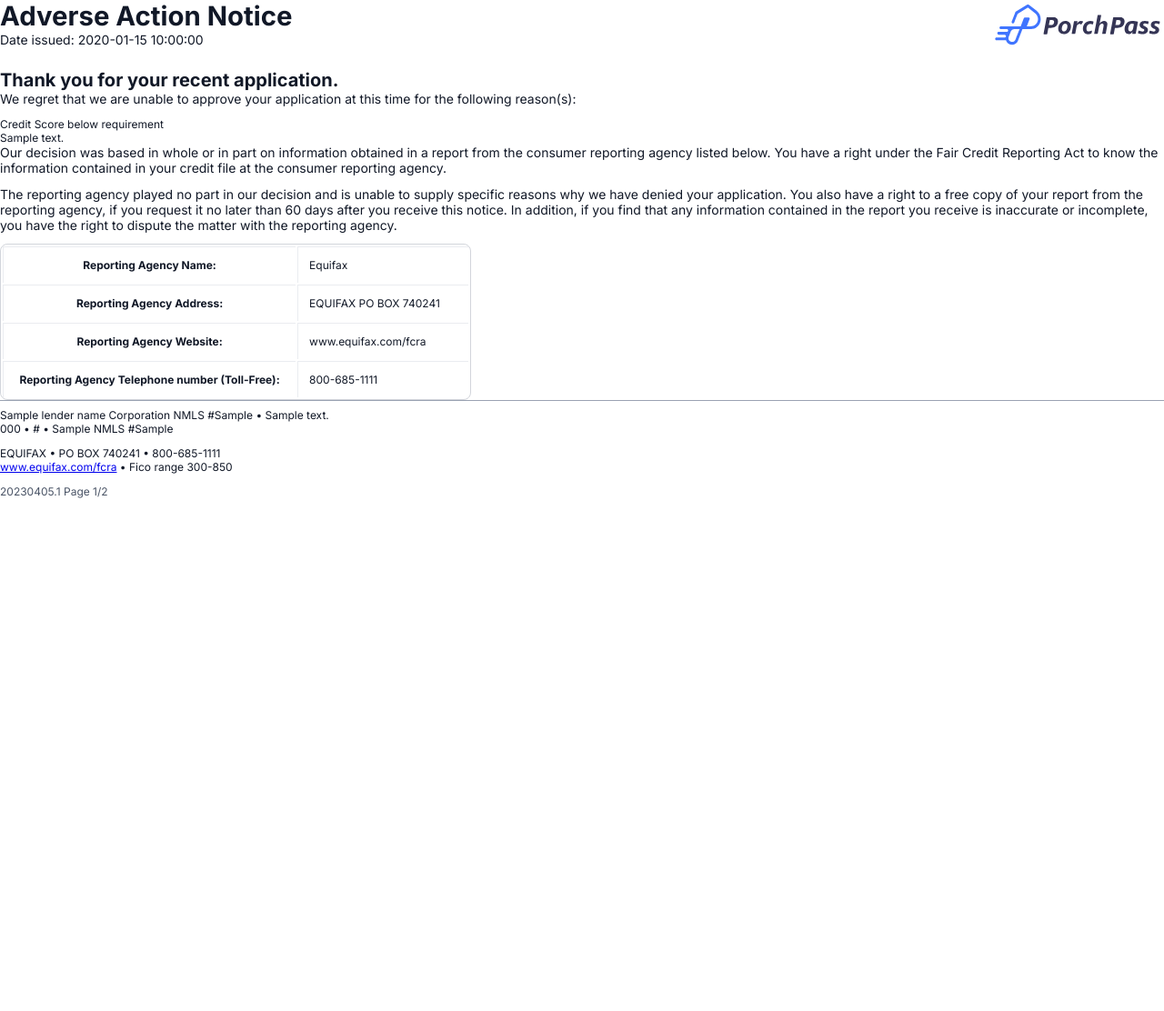
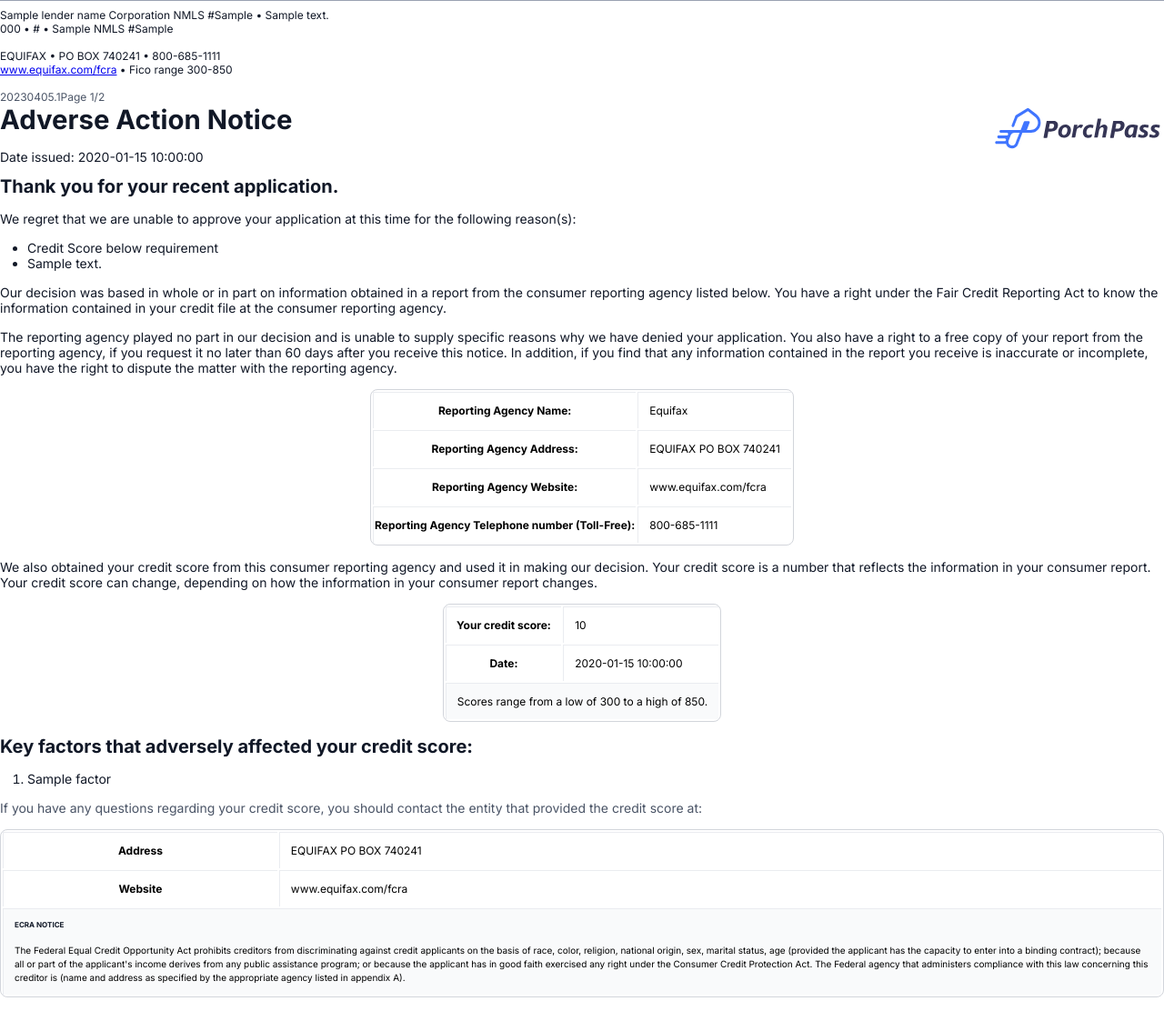
Before and after one commit to Porchpass/doc-service-sandbox, a Python web app: template src/templates/adverse_action_notice.html.jinja in a window 1280 px wide. Shown: the whole page at 91% size. Before the commit the page ends 548 px from the top, so only its background shows below. Run offline with Jinja, Linux system fonts and the light colour scheme; the template is opened without the code that fills it: most values are stand-ins (such as "Sample title", 1, 10 or a date in 2020).

Commit message:
design system cont'd, more readme tweaks

```diff
--- a/src/templates/adverse_action_notice.html.jinja
+++ b/src/templates/adverse_action_notice.html.jinja
@@ -12,6 +12,7 @@
 {% endblock %}
 
 {% block content %}
+  <section class="chapter">
     <h2>Thank you for your recent application.</h2>
     <p>We regret that we are unable to approve your application at this time for the following reason(s):</p>
     <ul>
@@ -22,6 +23,7 @@
     </ul>
     <p>Our decision was based in whole or in part on information obtained in a report from the consumer reporting agency listed below. You have a right under the Fair Credit Reporting Act to know the information contained in your credit file at the consumer reporting agency.</p>
     <p>The reporting agency played no part in our decision and is unable to supply specific reasons why we have denied your application. You also have a right to a free copy of your report from the reporting agency, if you request it no later than 60 days after you receive this notice. In addition, if you find that any information contained in the report you receive is inaccurate or incomplete, you have the right to dispute the matter with the reporting agency.</p>
+    <div class="container-narrow">
       <table>
         <tbody>
           <tr>
@@ -42,4 +44,37 @@
           </tr>
         </tbody>
       </table>
+    </div>
+  </section>
+
+  <section class="chapter">
+    <p>We also obtained your credit score from this consumer reporting agency and used it in making our decision. Your credit score is a number that reflects the information in your consumer report. Your credit score can change, depending on how the information in your consumer report changes.</p>
+    <div class="container-narrow">
+      <table>
+        <tbody>
+          <tr>
+            <th>Your credit score:</th>
+            <td>{{credit_score}}</td>
+          </tr>
+          <tr>
+            <th>Date:</th>
+            <td>{{date}}</td>
+          </tr>
+        </tbody>
+        <tfoot>
+          <tr>
+            <td colspan="2">Scores range from a low of 300 to a high of 850.</td>
+          </tr>
+        </tfoot>
+      </table>
+    </div>
+    <h2>Key factors that adversely affected your credit score:</h2>
+    <ol>
+      {% for factor in key_factors %}
+        <li>{{ factor }}</li>
+      {% endfor %}
+    </ol>
+    <p class="text-muted">If you have any questions regarding your credit score, you should contact the entity that provided the credit score at:</p>
+    {% include "partials/equifax-contact-table.html.jinja" %}
+  </section>
 {% endblock %}
--- a/src/templates/kitchen_sink.html.jinja
+++ b/src/templates/kitchen_sink.html.jinja
@@ -29,9 +29,8 @@
 
   <p>Lorem ipsum dolor sit amet consectetur adipisicing elit. Placeat, facilis laborum. Voluptas dignissimos hic quibusdam minima dolorem in optio vel, molestiae reprehenderit officia voluptates dicta aspernatur fuga placeat magnam beatae.</p>
 
-  {% include "partials/ecra-notice.html.jinja" %}
+  <h2>Here's a table</h2>
 
-  <h2>Here's a table</h2>
   <table>
     <thead>
       <tr>
--- a/src/templates/layouts/base.html.jinja
+++ b/src/templates/layouts/base.html.jinja
@@ -13,10 +13,10 @@
 </head>
 <body>
 	{# NOTE: DocRaptor headers and footers come before the content #}
+	{% block footer required %}{% endblock %}
 	{% block header required %}{% endblock %}
 	<main id="content">
 		{% block content %}{% endblock %}
 	</main>
-	{% block footer required %}{% endblock %}
 </body>
 </html>
--- a/src/templates/partials/ecra-notice.html.jinja
+++ b/src/templates/partials/ecra-notice.html.jinja
@@ -1,4 +1,4 @@
-<section class="ecra-notice">
+<section class="ecra-notice container-narrow">
   <h3>ECRA NOTICE</h3>
   <p>The Federal Equal Credit Opportunity Act prohibits creditors from discriminating against credit applicants on the basis of race, color, religion, national origin, sex, marital status, age (provided the applicant has the capacity to enter into a binding contract); because all or part of the applicant's income derives from any public assistance program; or because the applicant has in good faith exercised any right under the Consumer Credit Protection Act. The Federal agency that administers compliance with this law concerning this creditor is (name and address as specified by the appropriate agency listed in appendix A).</p>
 </section>
--- /dev/null
+++ b/src/templates/partials/equifax-contact-table.html.jinja
@@ -0,0 +1,22 @@
+<div class="container-narrow">
+  <table>
+    <tbody>
+      <tr>
+        <th>Address</th>
+        <td>EQUIFAX PO BOX 740241 </td>
+      </tr>
+      <tr>
+        <th>Website</th>
+        <td>www.equifax.com/fcra</td>
+      </tr>
+    </tbody>
+    <tfoot>
+      <tr>
+        <td colspan="2">
+          <h6>ECRA NOTICE</h6>
+          <small>The Federal Equal Credit Opportunity Act prohibits creditors from discriminating against credit applicants on the basis of race, color, religion, national origin, sex, marital status, age (provided the applicant has the capacity to enter into a binding contract); because all or part of the applicant's income derives from any public assistance program; or because the applicant has in good faith exercised any right under the Consumer Credit Protection Act. The Federal agency that administers compliance with this law concerning this creditor is (name and address as specified by the appropriate agency listed in appendix A).</small>
+        </td>
+      </tr>
+    </tfoot>
+  </table>
+</div>
--- a/src/templates/partials/standard-footer.html.jinja
+++ b/src/templates/partials/standard-footer.html.jinja
@@ -2,7 +2,8 @@
   <p>{{lender_name}} Corporation NMLS #{{lender_nmls}} &bull; {{lender_address}}<br />
   {{lender_phone}} &bull; {{lender_website}} &bull; {{lender_originator}} NMLS #{{lender_originator_nmls}}</p>
   <p>EQUIFAX &bull; PO BOX 740241 &bull; 800-685-1111<br/><a href="www.equifax.com/fcra" target="_blank" title="EQUIFAX FCRA">www.equifax.com/fcra</a> &bull; Fico range 300-850</p>
-  {# TODO: flex space between #}
-  <small>{{version}}</small>
-  <small>Page 1/2</small>
+  <div class="flex justify-space-between">
+    <small>{{version}}</small>
+    <small>Page 1/2</small>
+  </div>
 </footer>
--- a/src/templates/partials/standard-header.html.jinja
+++ b/src/templates/partials/standard-header.html.jinja
@@ -1,7 +1,7 @@
 <header class="standard-header">
   <div>
     <h1>{{ title }}</h1>
-    <p>Date issued: {{ notice_date }}</p>
+    <p style="margin-bottom: 0;">Date issued: {{ notice_date }}</p>
   </div>
   {% include "partials/porchpass-logo.svg.jinja" %}
 </header>
--- a/src/templates/styles/styles.css.jinja
+++ b/src/templates/styles/styles.css.jinja
@@ -8,7 +8,12 @@
   --size-4: 4px;
   --size-8: 8px;
   --size-12: 12px;
+  --size-14: 14px;
+  --size-16: 16px;
+  --size-18: 18px;
+  --size-20: 20px;
   --radius-radius-minimal: 8px;
+  --max-width-narrow: 580px;
 }
 
 /* DocRaptor styles */
@@ -21,11 +26,17 @@ footer {
   flow: static(footer-html);
 }
 
+.chapter { break-before: break; }
+
+.heading { break-after: avoid; }
+
+section { break-inside: avoid; }
+
 h1 { counter-reset: chapter; }
 
 @page {
   size: A4 portrait;
-  margin: 90px 0.75in;
+  margin: 150px 0.75in;
   @top {
     content: flow(header-html);
   }
@@ -50,13 +61,13 @@ body, h1, h2, h3, h4, h5, h6, p, ol, ul {
   font-weight: normal;
 }
 
-p {
-  font-size: 14px;
-  margin-bottom: var(--size-12);
+h1, h2, h3, h4, h5, h6, p, ol, ul, table {
+  margin-bottom: calc(var(--size-12) * 1.25);
 }
 
-ol, ul {
-  list-style: none;
+p, ul, ol {
+  color: var(--color-on-surface-on-surface);
+  font-size: var(--size-14);
 }
 
 img {
@@ -68,7 +79,6 @@ img {
 
 body {
   font-family: 'Inter', sans-serif;
-  color: var(--color-on-surface-on-surface);
   font-family: Inter;
   font-size: 12px;
   font-style: normal;
@@ -107,29 +117,20 @@ hr {
   background: var(--color-border-border-dim);
 }
 
-/* .datalabel {
-  color: var(--color-on-surface-on-surface, #111827);
-  font-family: Inter;
-  font-size: 10px;
-  font-style: normal;
-  font-weight: 500;
-  line-height: normal;
-  text-transform: uppercase;
+ol, ul {
+  padding-left: 30px;
 }
 
-.datapoint {
-  color: var(--color-on-surface-on-surface-muted);
-  font-family: Inter;
-  font-size: 10px;
-  font-style: normal;
-  font-weight: 400;
-  line-height: normal;
-} */
+.container-narrow {
+  max-width: --max-width-narrow;
+  margin: 0 auto;
+}
 
 table {
   border-radius: var(--radius-radius-minimal);
   border: 1px solid var(--color-border-border);
-  width: 518px;
+  margin-left: auto;
+  margin-right: auto;
 }
 
 th, td {
@@ -149,9 +150,52 @@ tfoot {
 
 /* utils */
 
-.container-narrow  {
-  max-width: 580px;
-  margin: 0 auto;
+.flex {
+  display: flex;
+}
+
+.flex-row {
+  flex-direction: row;
+}
+
+.flex-column {
+  flex-column: row;
+}
+
+.justify-content-start {
+  justify-items: flex-start;
+}
+
+.justify-content-center {
+  justify-items: flex-center;
+}
+
+.justify-content-end {
+  justify-items: flex-end;
+}
+
+.justify-content-space-around {
+  justify-items: space-around;
+}
+
+.justify-content-space-between {
+  justify-items: space-between;
+}
+
+.align-items-start {
+  align-items: flex-start;
+}
+
+.align-items-center {
+  align-items: flex-center;
+}
+
+.align-items-end {
+  align-items: flex-end;
+}
+
+.align-items-stretch {
+  align-items: stretch;
 }
 
 .text-muted {
@@ -192,6 +236,4 @@ footer small {
   border-top: 1px solid var(--color-border-border, #D2D5DB);
   background: var(--color-surface-container-subtle, #F9FAFB);
   padding: var(--space-spacing-2-xs, 12px);
-  margin: 0 auto;
-  width: 580px;
 }
```
Also changed, not shown: tests/fixtures/docs.py (+10 -0 lines), readme.md. Lines whose indentation alone changed are shown as unchanged.
